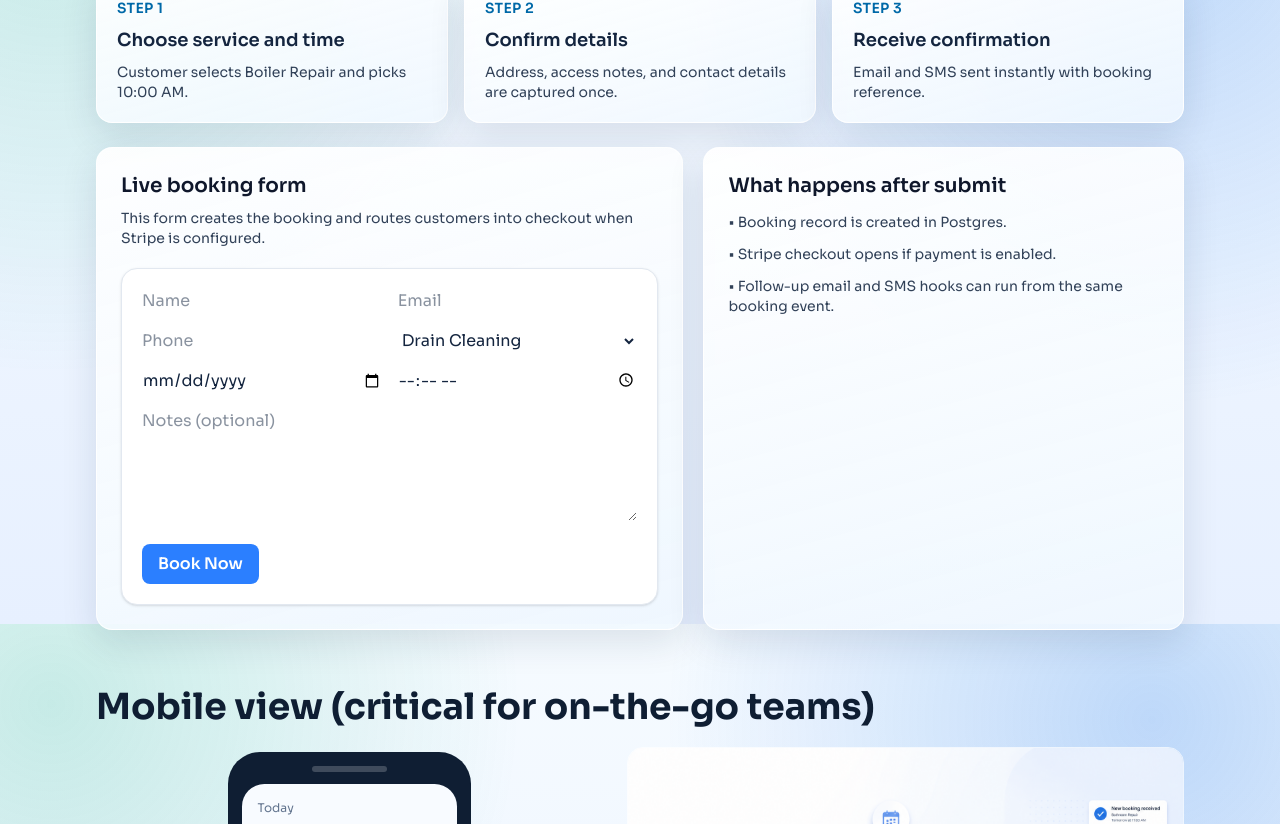
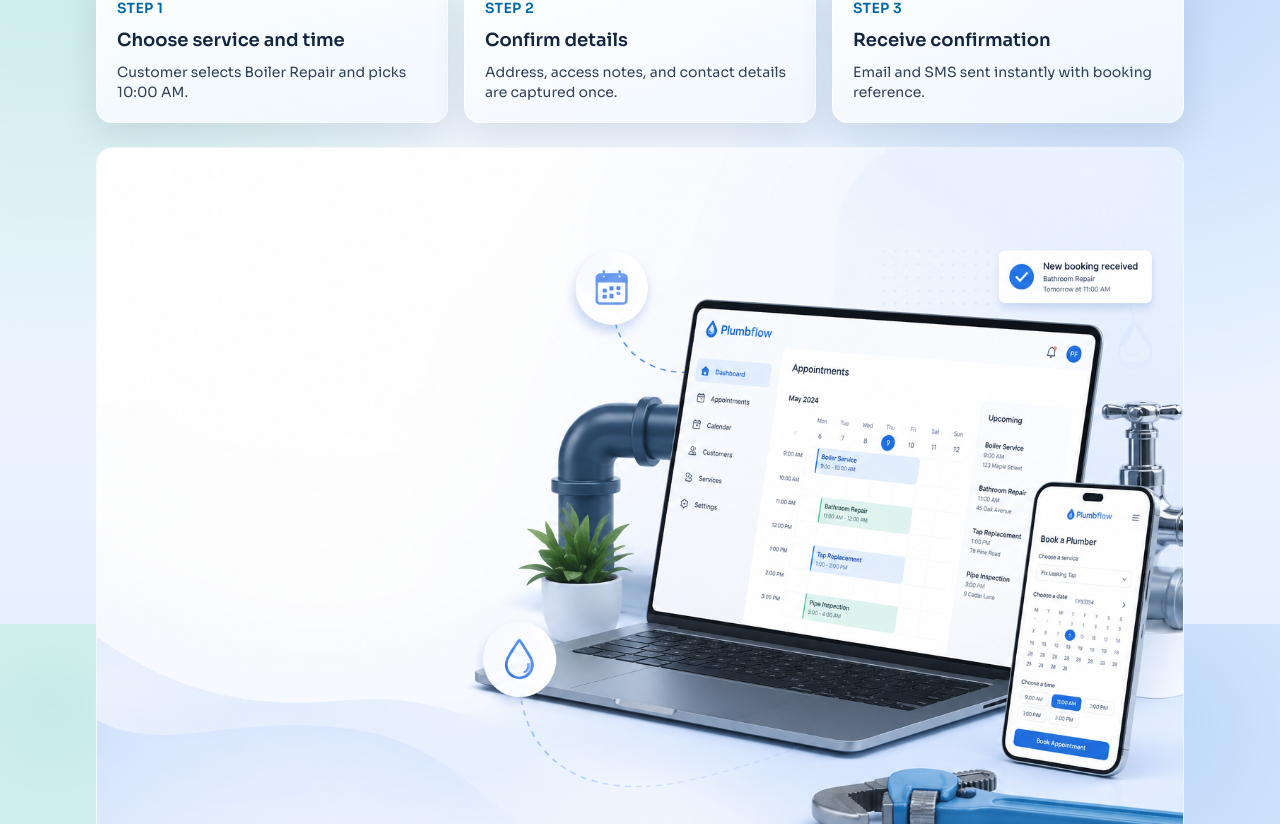
Before and after one commit to cstuart756/plumbflow, a Next.js app: page / in a window 1280 px wide. Shown: the part 3376-4200 px from the top of the page. Built offline with nearby package versions, Linux system fonts and the light colour scheme; no server answers.

Commit message:
fix: remove broken legacy booking form from landing page

```diff
--- a/src/app/page.tsx
+++ b/src/app/page.tsx
@@ -3,7 +3,6 @@
 import { useEffect, useState } from "react";
 import Link from "next/link";
 import BookingAnimation from "@/components/BookingAnimation";
-import BookingForm from "@/components/BookingForm";
 import DemoGate from "@/components/DemoGate";
 import { track, identifyUser } from "@/lib/analytics";
 import { trackFunnelStep } from "@/lib/funnelTracking";
@@ -123,7 +122,7 @@ export default function Home() {
 
   return (
     <main className="pb-20">
-      {/* NEW NAVIGATION BAR */}
+      {/* NAVIGATION BAR */}
       <nav className="mx-auto max-w-6xl px-4 sm:px-6 lg:px-8 py-5 flex items-center justify-between">
         <div className="flex items-center gap-2">
           <img src="/images/plumbflowfavicon.png" alt="Plumbflow" className="h-8 w-8" />
@@ -277,24 +276,12 @@ export default function Home() {
             <p className="mt-2 text-sm text-slate-700">Email and SMS sent instantly with booking reference.</p>
           </article>
         </div>
-        <div className="mt-6 grid gap-5 lg:grid-cols-[1.1fr_0.9fr]">
-          <article className="glass-card p-6">
-            <h3 className="text-xl font-semibold text-slate-900">Live booking form</h3>
-            <p className="mt-2 text-sm text-slate-700">
-              This form creates the booking and routes customers into checkout when Stripe is configured.
-            </p>
-            <div className="mt-5">
-              <BookingForm />
-            </div>
-          </article>
-          <article className="glass-card p-6">
-            <h3 className="text-xl font-semibold text-slate-900">What happens after submit</h3>
-            <ul className="mt-3 space-y-3 text-sm text-slate-700">
-              <li>• Booking record is created in Postgres.</li>
-              <li>• Stripe checkout opens if payment is enabled.</li>
-              <li>• Follow-up email and SMS hooks can run from the same booking event.</li>
-            </ul>
-          </article>
+        <div className="mt-6 overflow-hidden rounded-2xl border border-white/70">
+          <img
+            src="/images/plumbflowhero.png"
+            alt="Booking form interface preview"
+            className="w-full object-cover"
+          />
         </div>
       </section>
 
@@ -429,8 +416,6 @@ export default function Home() {
         </div>
       </section>
 
-      {/* LOGO VARIANTS SECTION REMOVED HERE */}
-
       <section className="mx-auto mt-14 max-w-6xl px-4 sm:px-6 lg:px-8">
         <div className="glass-card rounded-3xl p-7 text-center sm:p-10">
           <p className="text-sm font-semibold uppercase tracking-[0.2em] text-sky-700">Final CTA</p>
```
